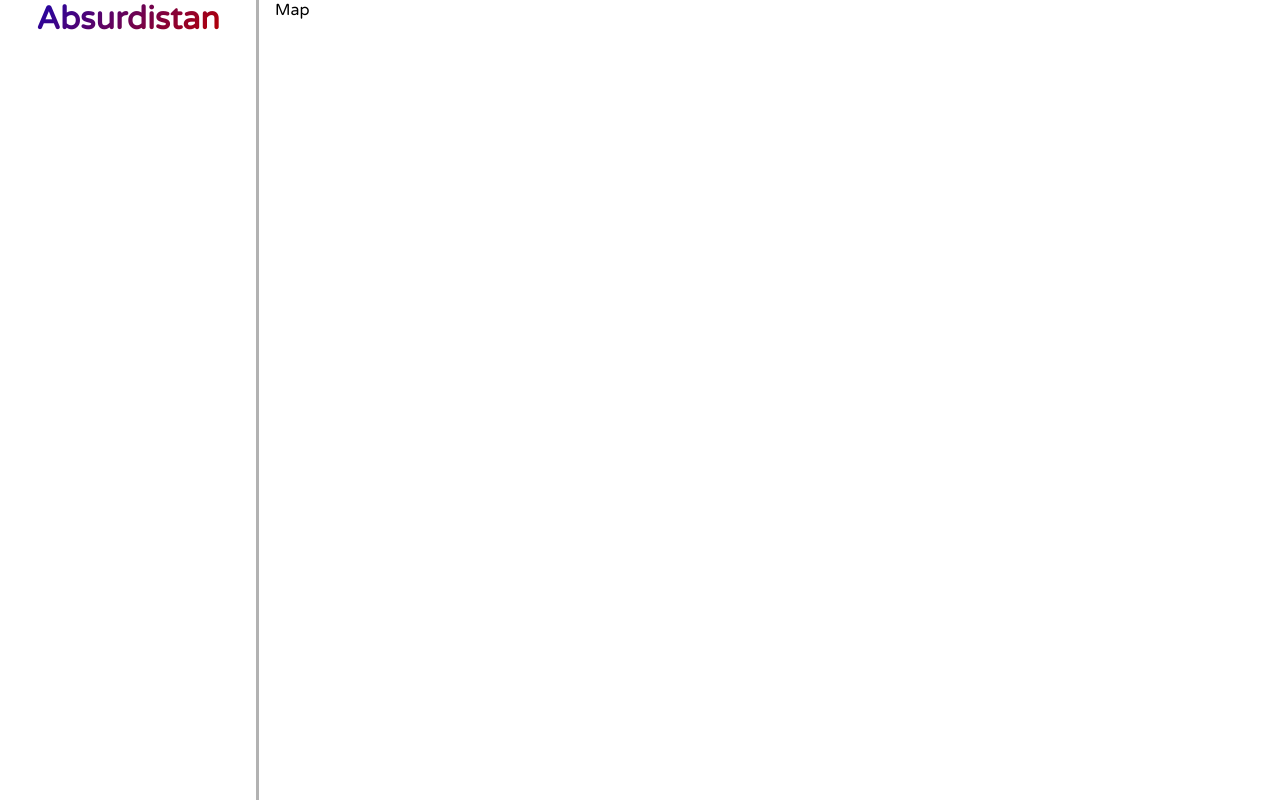
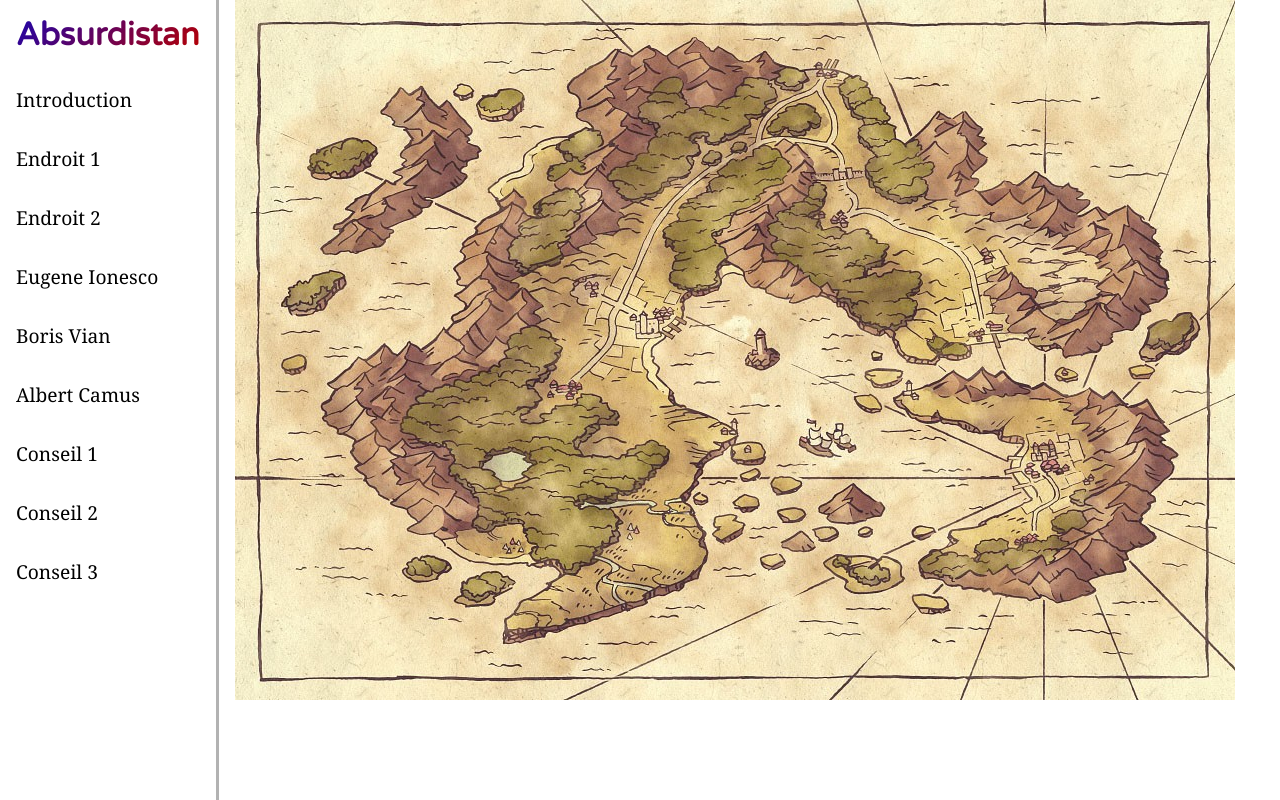
Before and after one commit to Dutu2019/Absurdistan, a React (Create React App) app: page / in a window 1280 px wide. Built offline with nearby package versions, Linux system fonts and the light colour scheme.

Commit message:
Added map image

```diff
--- a/src/components/Map/Map.jsx
+++ b/src/components/Map/Map.jsx
@@ -1,6 +1,13 @@
 import React from "react";
 import "./Map.css";
+import map from "../../img/map.jpg";
 
 export default function Map() {
-  return <div>Map</div>;
+  return (
+    <div className="Map">
+      <section className="mapImg">
+        <img src={map} alt="World Map" />
+      </section>
+    </div>
+  );
 }
--- a/src/components/Sidebar/Sidebar.css
+++ b/src/components/Sidebar/Sidebar.css
@@ -1,6 +1,7 @@
 .Sidebar {
+  position: relative;
   height: 100%;
-  width: 20vw;
+  width: fit-content;
   background-color: var(--background-color);
   border-right: 3px solid rgba(0, 0, 0, 0.3);
   display: flex;
@@ -15,4 +16,21 @@
   background-clip: text;
   -webkit-background-clip: text;
   -webkit-text-fill-color: transparent;
+  margin: 1rem;
 }
+
+.sections {
+  width: 100%;
+}
+
+.section {
+  font-family: Georgia, "Times New Roman", Times, serif;
+  font-size: 1.2rem;
+  padding: 1rem;
+  transition: 0.2s;
+  user-select: none;
+}
+
+.section:hover {
+  background-color: greenyellow;
+}
--- a/src/components/Sidebar/Sidebar.jsx
+++ b/src/components/Sidebar/Sidebar.jsx
@@ -5,6 +5,17 @@ export default function Sidebar() {
   return (
     <div className="Sidebar">
       <div className="title">Absurdistan</div>
+      <div className="sections">
+        <div className="section">Introduction</div>
+        <div className="section">Endroit 1</div>
+        <div className="section">Endroit 2</div>
+        <div className="section">Eugene Ionesco</div>
+        <div className="section">Boris Vian</div>
+        <div className="section">Albert Camus</div>
+        <div className="section">Conseil 1</div>
+        <div className="section">Conseil 2</div>
+        <div className="section">Conseil 3</div>
+      </div>
     </div>
   );
 }
```
Also changed, not shown: package.json (+6 -1 lines), src/img/map.jpg (added), 1 other file (tests, documents, lock files or other folders).
